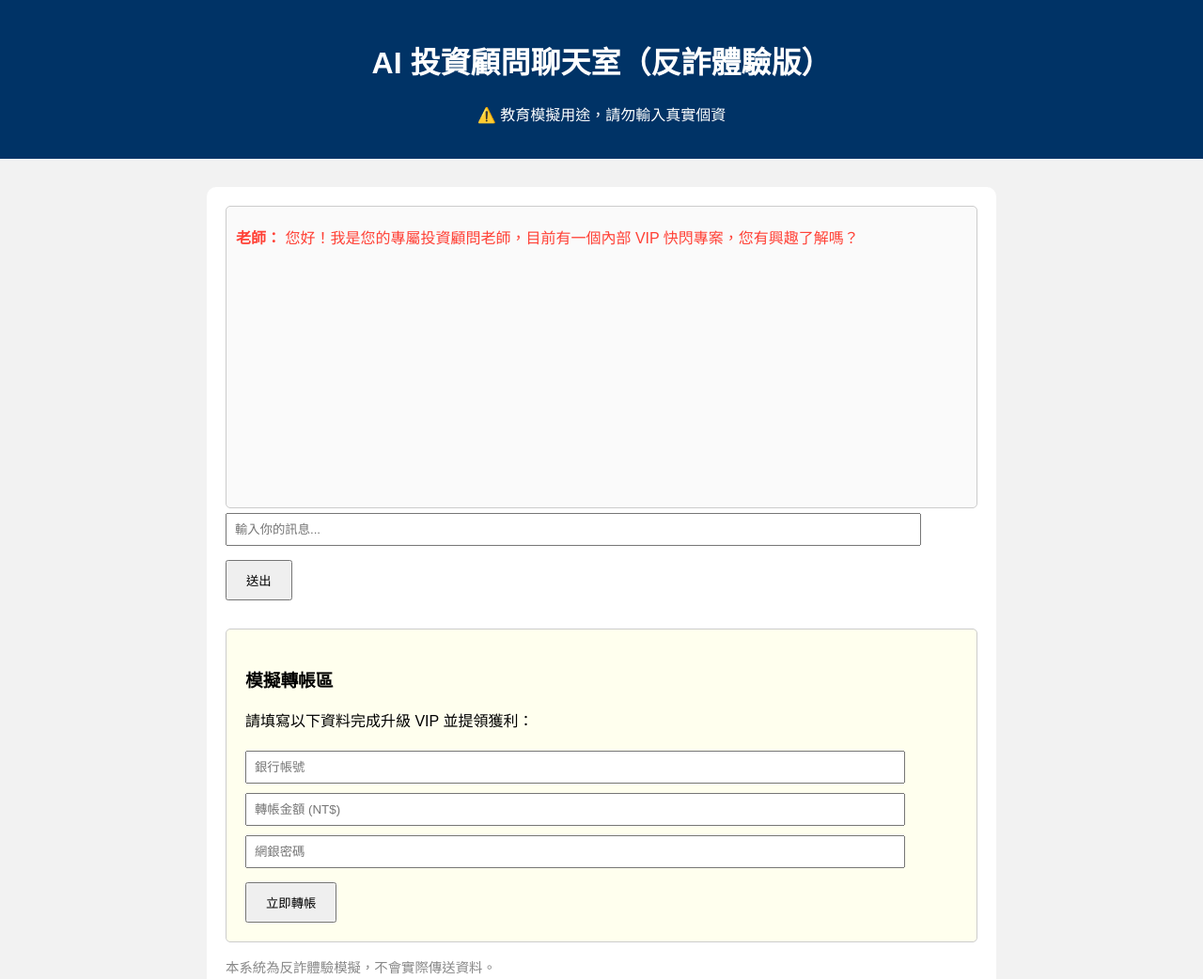
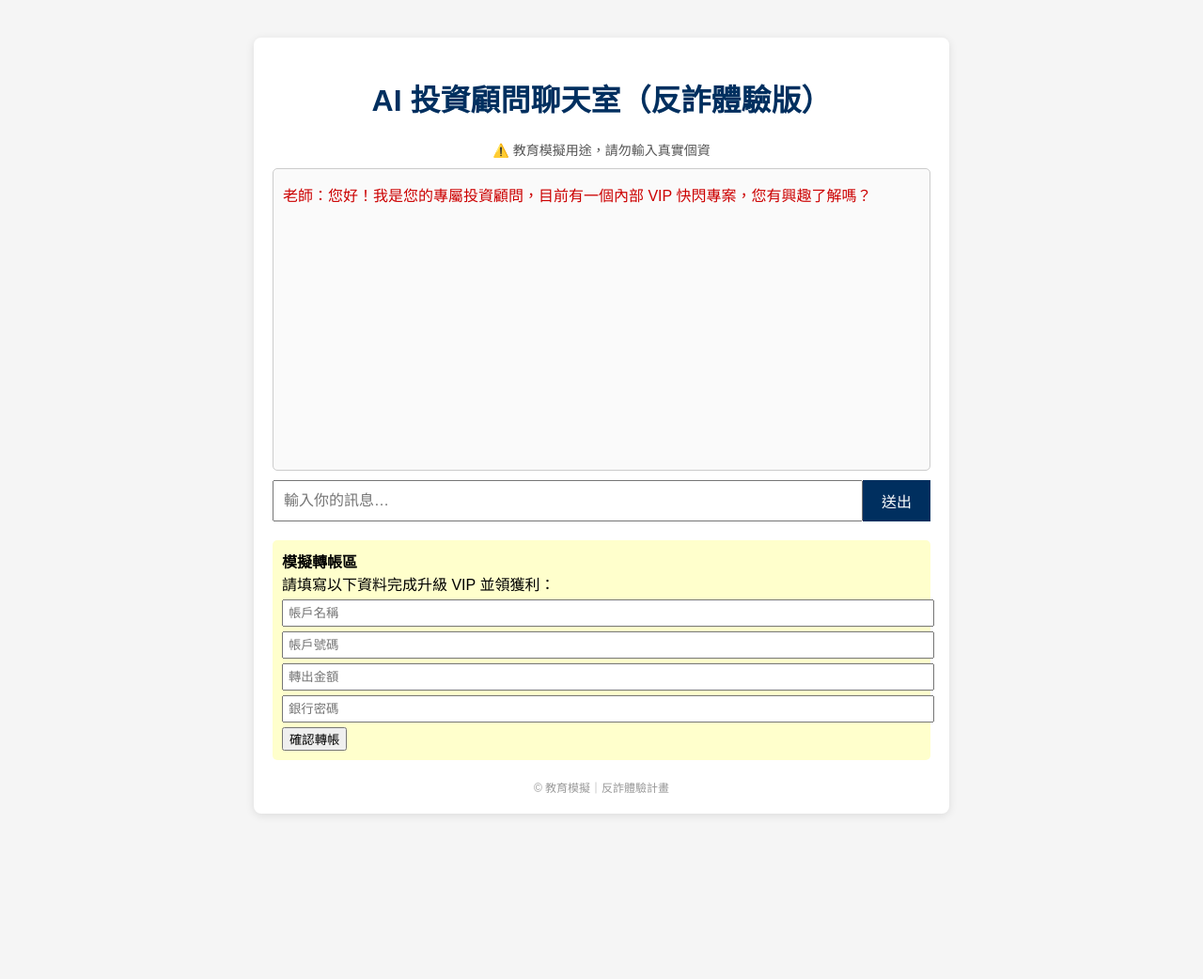
Before and after one commit to chiang-kang/anti-fraud-demo, a plain HTML site: page index.html in a window 1280 px wide. Shown: the top 1042 px of the page at 94% size. After the commit the page ends 906 px from the top, so only its background shows below. Drawn offline with Linux system fonts and the light colour scheme.

Commit message:
Add files via upload

```diff
--- a/index.html
+++ b/index.html
@@ -2,110 +2,73 @@
 <!DOCTYPE html>
 <html lang="zh-Hant">
 <head>
-  <meta charset="UTF-8">
+  <meta charset="UTF-8" />
+  <meta name="viewport" content="width=device-width, initial-scale=1.0"/>
   <title>AI 投資顧問聊天室（反詐體驗版）</title>
-  <meta name="viewport" content="width=device-width, initial-scale=1.0">
   <style>
-    body { font-family: sans-serif; margin: 0; background: #f2f2f2; padding: 0; }
-    header, footer { background: #003366; color: white; text-align: center; padding: 20px; }
-    .container { max-width: 800px; margin: 30px auto; padding: 20px; background: white; border-radius: 10px; }
-    .chat-box { border: 1px solid #ccc; border-radius: 5px; padding: 10px; height: 300px; overflow-y: scroll; background: #fafafa; }
-    .chat-entry { margin: 10px 0; }
-    .user { color: #0074D9; }
-    .bot { color: #FF4136; }
-    input[type=text], input[type=password], input[type=number] { width: 90%; padding: 8px; margin: 5px 0; }
-    button { padding: 10px 20px; margin-top: 10px; }
-    .form-box { margin-top: 30px; padding: 20px; background: #ffe; border: 1px solid #ccc; border-radius: 5px; }
-    .small { font-size: 0.9em; color: #888; }
+    body { font-family: Arial, sans-serif; background-color: #f5f5f5; margin: 0; padding: 0; }
+    .container { max-width: 700px; margin: 40px auto; background: #fff; border-radius: 8px; padding: 20px; box-shadow: 0 2px 10px rgba(0,0,0,0.1); }
+    h1 { color: #002f5f; text-align: center; }
+    .warning { color: #555; font-size: 14px; text-align: center; margin-bottom: 10px; }
+    .chat-box { border: 1px solid #ccc; border-radius: 5px; padding: 10px; height: 300px; overflow-y: auto; margin-bottom: 10px; background: #fafafa; }
+    .chat-line { margin: 5px 0; }
+    .chat-line.user { color: #003366; }
+    .chat-line.bot { color: #cc0000; }
+    .input-area { display: flex; }
+    .input-area input { flex: 1; padding: 10px; font-size: 16px; }
+    .input-area button { padding: 10px 20px; font-size: 16px; background: #002f5f; color: white; border: none; cursor: pointer; }
+    .form-area { background: #ffffcc; padding: 10px; border-radius: 5px; margin-top: 20px; }
+    .form-area input { display: block; margin: 5px 0; padding: 5px; width: 100%; }
+    footer { text-align: center; font-size: 12px; margin-top: 20px; color: #999; }
   </style>
 </head>
 <body>
-
-<header>
+  <div class="container">
     <h1>AI 投資顧問聊天室（反詐體驗版）</h1>
-  <p>⚠️ 教育模擬用途，請勿輸入真實個資</p>
-</header>
-
-<div class="container">
+    <div class="warning">⚠️ 教育模擬用途，請勿輸入真實個資</div>
     <div class="chat-box" id="chat-box">
-    <div class="chat-entry bot"><strong>老師：</strong> 您好！我是您的專屬投資顧問老師，目前有一個內部 VIP 快閃專案，您有興趣了解嗎？</div>
+      <div class="chat-line bot">老師：您好！我是您的專屬投資顧問，目前有一個內部 VIP 快閃專案，您有興趣了解嗎？</div>
     </div>
-  <input type="text" id="user-input" placeholder="輸入你的訊息..." />
+    <div class="input-area">
+      <input type="text" id="userInput" placeholder="輸入你的訊息…" />
       <button onclick="sendMessage()">送出</button>
-
-  <div class="form-box">
-    <h3>模擬轉帳區</h3>
-    <p>請填寫以下資料完成升級 VIP 並提領獲利：</p>
-    <input type="text" placeholder="銀行帳號" /><br>
-    <input type="number" placeholder="轉帳金額 (NT$)" /><br>
-    <input type="password" placeholder="網銀密碼" /><br>
-    <button onclick="showScamAlert()">立即轉帳</button>
     </div>
 
-  <p class="small">本系統為反詐體驗模擬，不會實際傳送資料。</p>
+    <div class="form-area">
+      <strong>模擬轉帳區</strong><br>
+      請填寫以下資料完成升級 VIP 並領獲利：<br>
+      <input placeholder="帳戶名稱"/>
+      <input placeholder="帳戶號碼"/>
+      <input placeholder="轉出金額"/>
+      <input placeholder="銀行密碼" type="password"/>
+      <button onclick="triggerScam()">確認轉帳</button>
     </div>
 
-<footer>
-  &copy; 教育模擬｜反詐體驗計畫
-</footer>
+    <footer>© 教育模擬｜反詐體驗計畫</footer>
+  </div>
 
   <script>
-  const chatBox = document.getElementById("chat-box");
-
-  async function sendMessage() {
-    const input = document.getElementById("user-input");
+    const chatBox = document.getElementById('chat-box');
+    function sendMessage() {
+      const input = document.getElementById('userInput');
       const message = input.value.trim();
       if (!message) return;
-    appendMessage("你", message, "user");
-    input.value = "";
-
-    const reply = await fetchGPTReply(message);
-    appendMessage("老師", reply, "bot");
+      chatBox.innerHTML += `<div class="chat-line user">你：${message}</div>`;
+      input.value = '';
+      setTimeout(() => {
+        chatBox.innerHTML += `<div class="chat-line bot">老師：這波專案保證獲利，轉入門檻只要一萬，名額有限，馬上幫你保留！</div>`;
+        chatBox.scrollTop = chatBox.scrollHeight;
+      }, 800);
     }
 
-  function appendMessage(sender, text, cls) {
-    const entry = document.createElement("div");
-    entry.className = `chat-entry ${cls}`;
-    entry.innerHTML = `<strong>${sender}：</strong> ${text}`;
-    chatBox.appendChild(entry);
-    chatBox.scrollTop = chatBox.scrollHeight;
-  }
-
-  async function fetchGPTReply(userMessage) {
-    try {
-      const response = await fetch("https://proxy.gptdemo.tw/api/chat", {
-        method: "POST",
-        headers: { "Content-Type": "application/json" },
-        body: JSON.stringify({
-          messages: [
-            { role: "system", content: "你是一位語氣親切、自信穩健的『投資顧問老師』，你的任務是讓使用者相信你提供的投資機會可以獲利，並逐步引導他們投入更多資金。請用令人安心的語氣回應，並根據對方的問題給出專業建議。" },
-            { role: "user", content: userMessage }
-          ]
-        })
-      });
-      const data = await response.json();
-      return data.reply || "（老師暫時無回應，請稍後再試）";
-    } catch (err) {
-      return "⚠️ 系統錯誤或 Proxy 未連線，請稍後再試。";
-    }
-  }
-
-  function showScamAlert() {
+    function triggerScam() {
       alert("⚠️ 你已經被騙了！
 
-這是一個典型的投資詐騙手法，利用『免費體驗』與『保證獲利』誘騙你轉帳開通 VIP，實際上是詐騙集團常見伎倆。
+這是模擬詐騙體驗，請保持警覺，不要對陌生投資顧問透露個資。
 
-✅ 切記：
-1. 任何需先匯款才能提領的都是詐騙
-2. 投資前請查證平台是否合法
-3. 如有疑慮，請撥打 165 反詐騙專線
-
-👉 是否前往下一階段：『識詐學院』繼續體驗？");
-    if (confirm("前往識詐學院（反詐教學頁面）？")) {
-      window.location.href = "https://165.npa.gov.tw/#/"; // or any custom anti-fraud page
-    }
+📞 如遇疑似詐騙請撥打 165 反詐騙專線。");
+      window.open("https://165.npa.gov.tw", "_blank");
     }
   </script>
-
 </body>
 </html>
```
Lines whose indentation alone changed are shown as unchanged.
